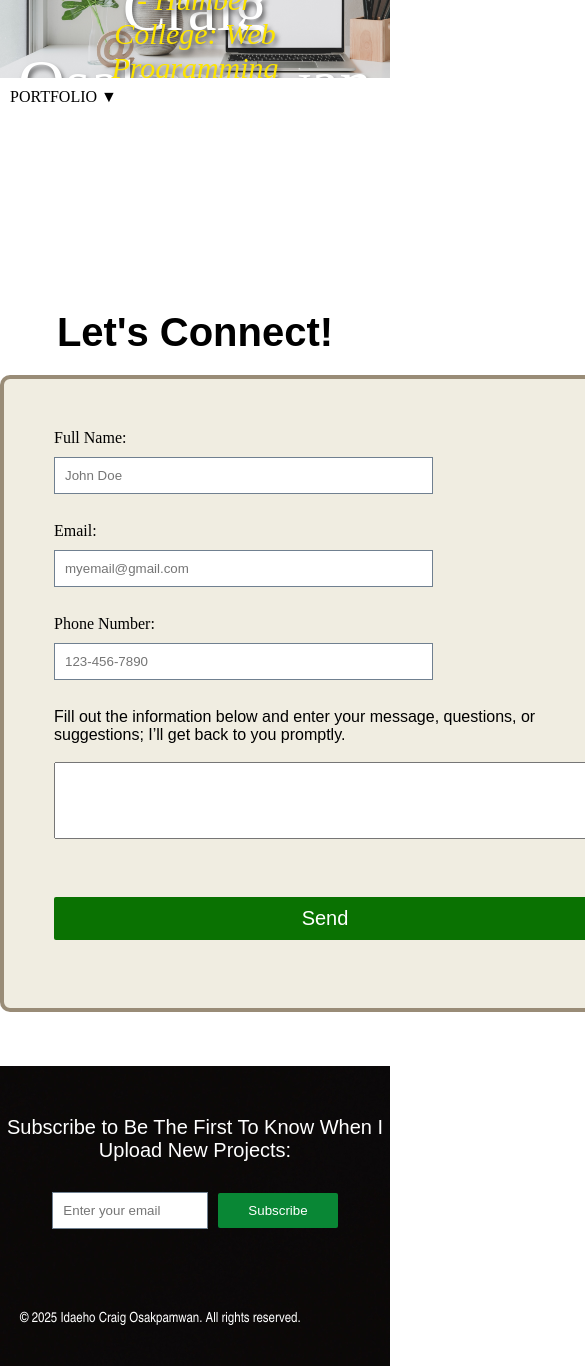
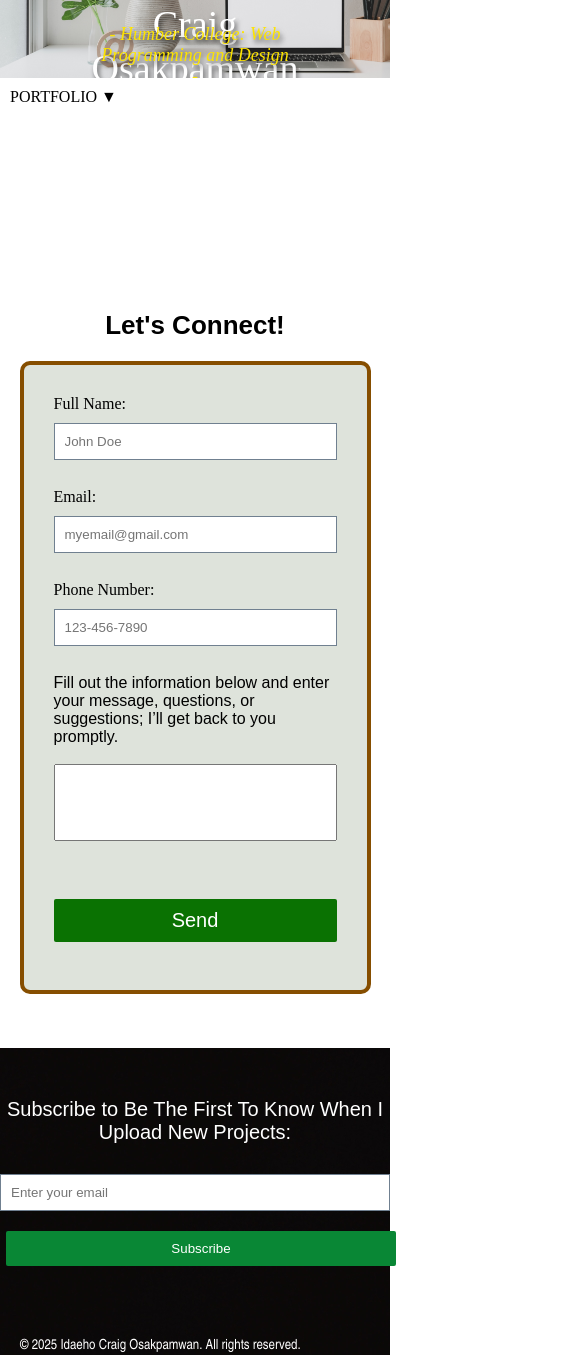
Before and after one commit to CraigHumber44/my-portfolio, a plain HTML site: page contact.html in a window 390 px wide. Shown: the top 1366 px of the page, 585 px wide, since content can reach past the window. Drawn offline with Linux system fonts and the light colour scheme.

Commit message:
Updated home page and styles

```diff
--- a/style.css
+++ b/style.css
@@ -17,7 +17,7 @@
   background-color: black;
   color: #ffffff;
   position: relative;
-  height: 40px;
+  height: 40px auto;
   display: flex;
   align-items: center;
   justify-content: center;
@@ -63,7 +63,7 @@
 .header-box {
   position: relative;
   width: 100%;
-  max-height: 500px;
+  max-height: 100%;
   overflow: hidden;
 }
 
@@ -141,8 +141,9 @@
 
 /* Image */
 .card img {
-  width: 80%;
-  height: 300px;
+  width: 100%;
+  height: auto;
+  min-height: 300px;
   object-fit: cover;
 }
 
@@ -338,12 +339,15 @@ h1 {
 
 
 form {
-  background-color: rgb(240, 237, 225);
+  background-color: rgb(222, 227, 219);
   padding: 50px;
-  border: 4px solid rgba(62, 39, 10, 0.492);
+  border: 4px solid rgb(134, 78, 0);
   border-radius: 10px;
   width: 650px;
+  height: auto;
   margin: 0 auto;
+
+
 
 
 }
@@ -394,9 +398,11 @@ textarea {
   background-color: rgba(255, 255, 255, 0.85);
   text-align: center;
   width: 100%;
-  height: 300px;
+  height: auto;
+  min-height: 300px;
   margin: 0;
   background-image: url("footer.jpg");
+
 }
 
 .contactForm input[type="email"] {
@@ -435,28 +441,6 @@ h3 {
   font-size: 14px;
 }
 
-/*
-.send-button {
-  background-color: rgb(10, 114, 2);
-  color: white;
-  border: none;
-  border-radius: 2px;
-  cursor: pointer;
-  width: 100%;
-  padding: 10px;
-  align-items: center;
-  font-size: 20px;
-  transition: transform 0.5s ease, background-color 0.5s ease;
-
-}
-
-
-
-.send-button :hover {
-  background-color: rgb(15, 103, 103);
-  transform: scale(1.02);
-}
-*/
 
 
 input[type="send"] {
@@ -508,7 +492,8 @@ footer h4 {
   background-color: rgba(255, 255, 255, 0.85);
   text-align: center;
   width: 100%;
-  height: 300px;
+  height: auto;
+  min-height: 300px;
   margin: 0;
   background-image: url("footer.jpg");
 }
@@ -537,3 +522,64 @@ footer h4 {
   transform: scale(1.02);
 
 }
+
+
+
+
+/* Responsive media */
+
+@media (max-width: 768px) {
+  :root {
+    --font-size-main: 38px;
+  }
+
+  .header-content h1 {
+    font-size: var(--font-size-main);
+  }
+
+  .header-content p {
+    font-size: 18px;
+    top: 70%;
+  }
+
+  .card img {
+    width: 100%;
+    height: auto;
+  }
+
+  form {
+    width: 90%;
+    padding: 30px;
+  }
+
+  .subscriptionBox input[type="email"],
+  .contactForm input[type="email"],
+  input[type="email"],
+  input[type="tel"],
+  input[type="text"],
+  textarea {
+    width: 100%;
+  }
+
+  .contact-button,
+  .subscriptionBox button {
+    width: 100%;
+    margin-top: 10px;
+  }
+
+  .grid-container {
+    grid-template-columns: 1fr;
+    gap: 30px;
+  }
+
+  h1 {
+    font-size: 26px;
+  }
+}
+
+
+/* global image scaling */
+img {
+  max-width: 100%;
+  height: auto;
+}
```
Also changed, not shown: index-assignment1.html (+1 -0 lines), index-exercise2.html (+5 -0 lines), index-exercise3.html (+9 -3 lines), index.html (+3 -0 lines).
